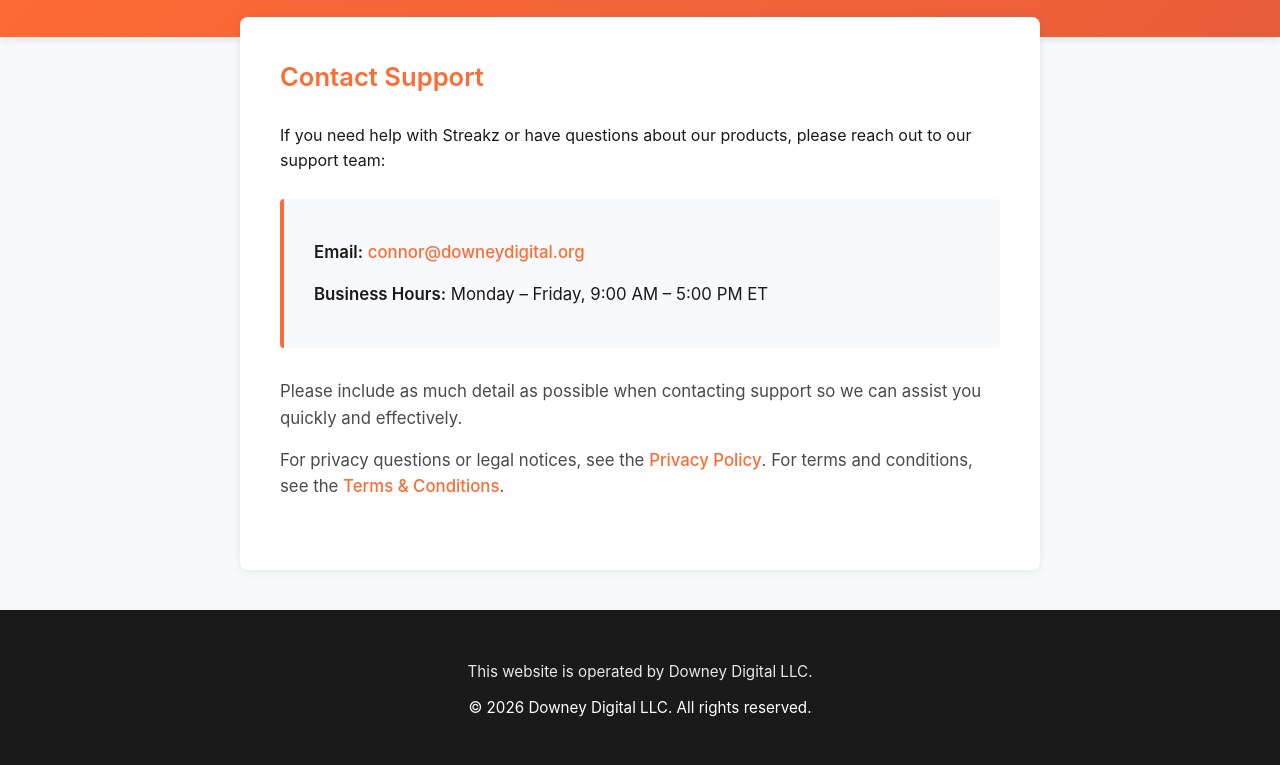
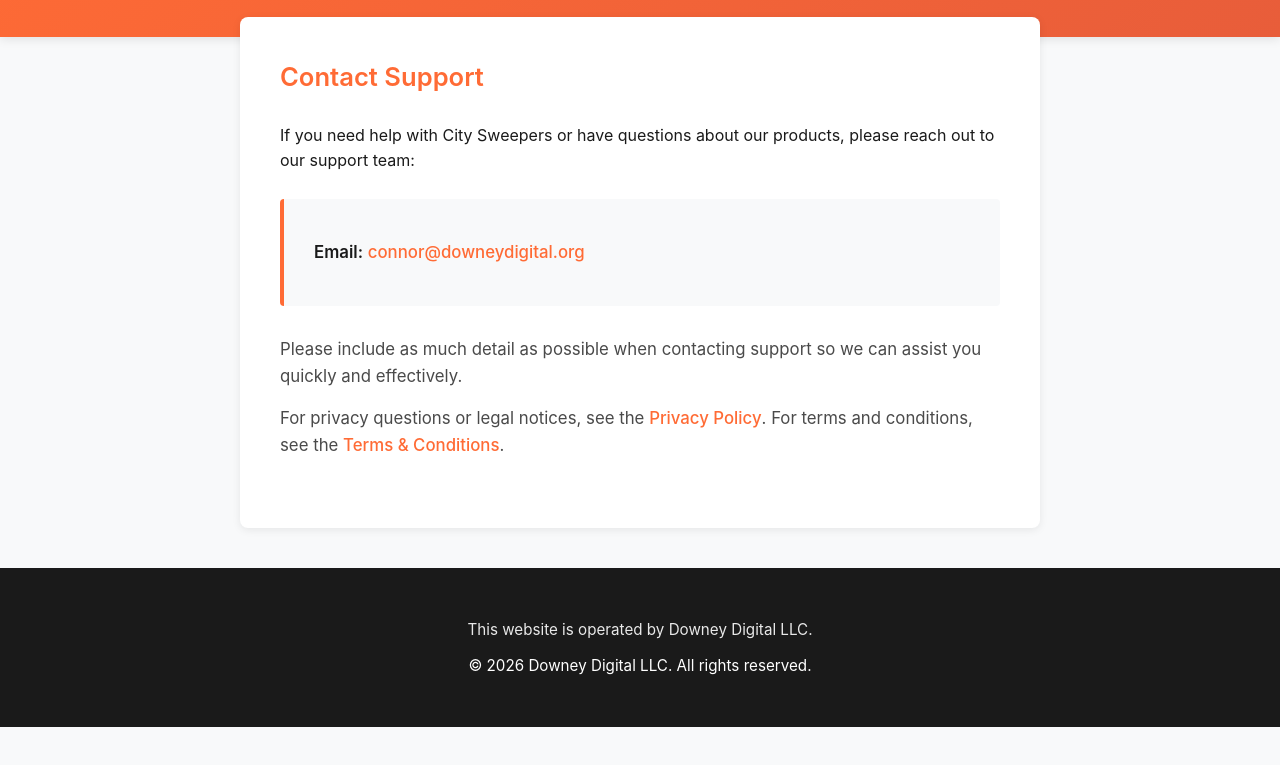
Before and after one commit to ConnorDowney/connordowney.github.io, a plain HTML site: page support.html in a window 1280 px wide. Shown: the part 149-914 px from the top of the page. After the commit the page ends 876 px from the top, so only its background shows below. Drawn offline with Linux system fonts and the light colour scheme.

Commit message:
Update support page for City Sweepers, remove business hours
Co-Authored-By: Claude Sonnet 5.5 <noreply@anthropic.com>
Claude-Session: https://claude.ai/code/session_0129zs81qXG6XZsxRVxYtQvr

```diff
--- a/support.html
+++ b/support.html
@@ -122,20 +122,17 @@
 
   <main>
     <h2>Contact Support</h2>
-    <p>If you need help with Streakz or have questions about our products, please reach out to our support team:</p>
+    <p>If you need help with City Sweepers or have questions about our products, please reach out to our support team:</p>
 
     <div class="contact-box">
       <div class="contact-item">
         <strong>Email:</strong> <a href="mailto:connor@downeydigital.org">connor@downeydigital.org</a>
       </div>
-      <div class="contact-item">
-        <strong>Business Hours:</strong> Monday – Friday, 9:00 AM – 5:00 PM ET
-      </div>
     </div>
 
     <div class="info-section">
       <p>Please include as much detail as possible when contacting support so we can assist you quickly and effectively.</p>
-      <p>For privacy questions or legal notices, see the <a href="privacy.html">Privacy Policy</a>. For terms and conditions, see the <a href="terms.html">Terms &amp; Conditions</a>.</p>
+      <p>For privacy questions or legal notices, see the <a href="https://citysweepers-test.onrender.com/privacy">Privacy Policy</a>. For terms and conditions, see the <a href="https://citysweepers-test.onrender.com/terms">Terms &amp; Conditions</a>.</p>
     </div>
   </main>
 
```
